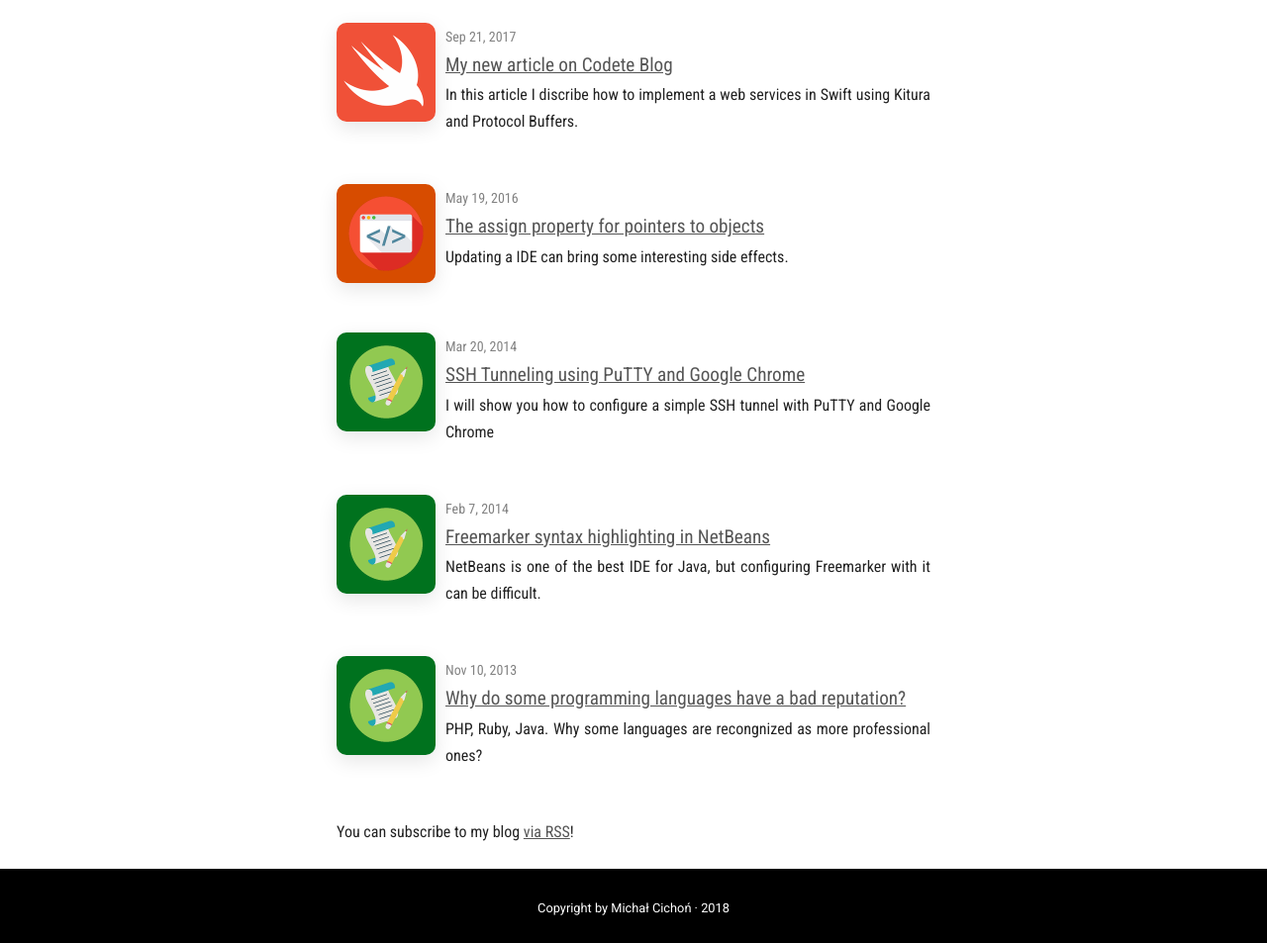
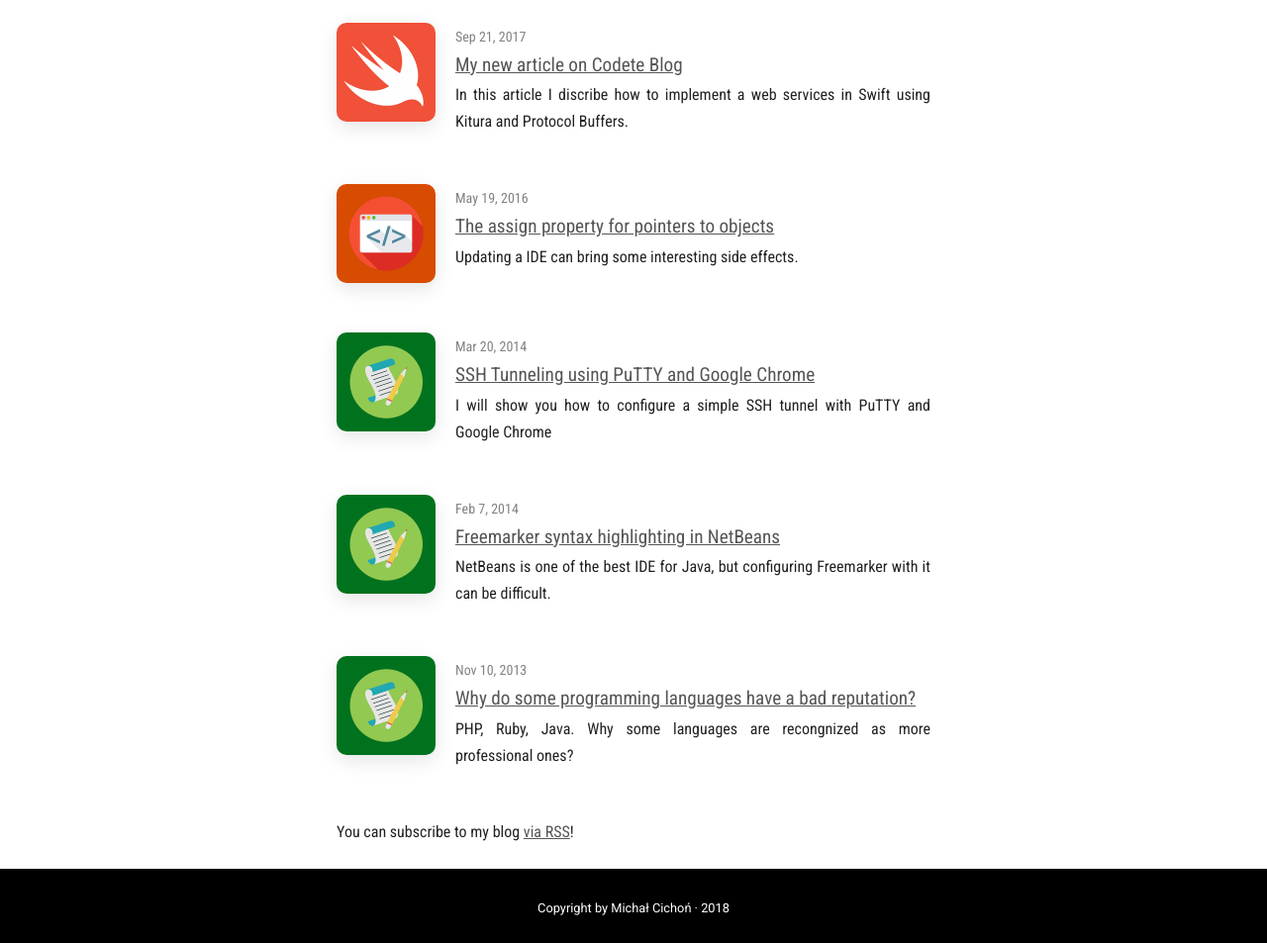
Before and after one commit to michalcichon/michalcichon.github.io, a Jekyll site: the page built from blog.html, in a window 1280 px wide. Shown: the part 252-1205 px from the top of the page at 99% size. Built offline with Jekyll 4.4.1, drawn with Linux system fonts in a browser that asks for light colours.

Commit message:
Small improvements

```diff
--- a/css/main.css
+++ b/css/main.css
@@ -97,7 +97,7 @@
 }
 
 #menu ul {
-  box-shadow: 0 0px 0px 0 rgba(0,0,0,-1), 0 6px 20px 0 rgba(0,0,0,0.1);
+  box-shadow: 0 0 0 0 rgba(0,0,0,-1), 5px 5px 20px 5px rgba(0,0,0,0.1);
   border-radius: 5px;
   -webkit-border-radius: 5px;
   -moz-border-radius: 5px;
@@ -130,7 +130,7 @@
 }
 
 .burger {
-  height: 12px;
+  height: 15px;
 }
 
 @media screen and (max-width:560px) {
@@ -477,7 +477,7 @@
 
 .post-thumbnail {
   float: left;
-  margin-right: 10px;
+  margin-right: 20px;
   margin-bottom: 0;
   box-shadow: 0 0px 0px 0 rgba(0,0,0,-1), 0 6px 20px 0 rgba(0,0,0,0.1);
   width: 100px;
```
Also changed, not shown: css/main.min.css.
